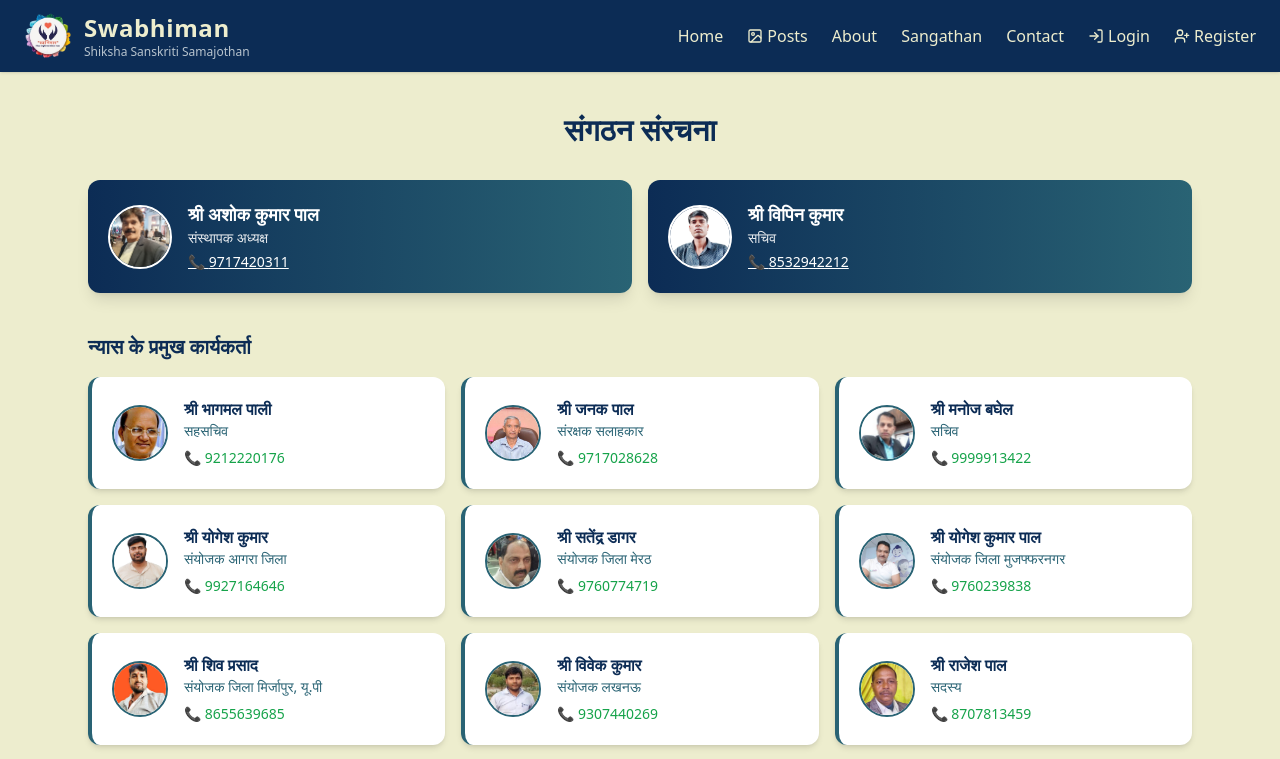
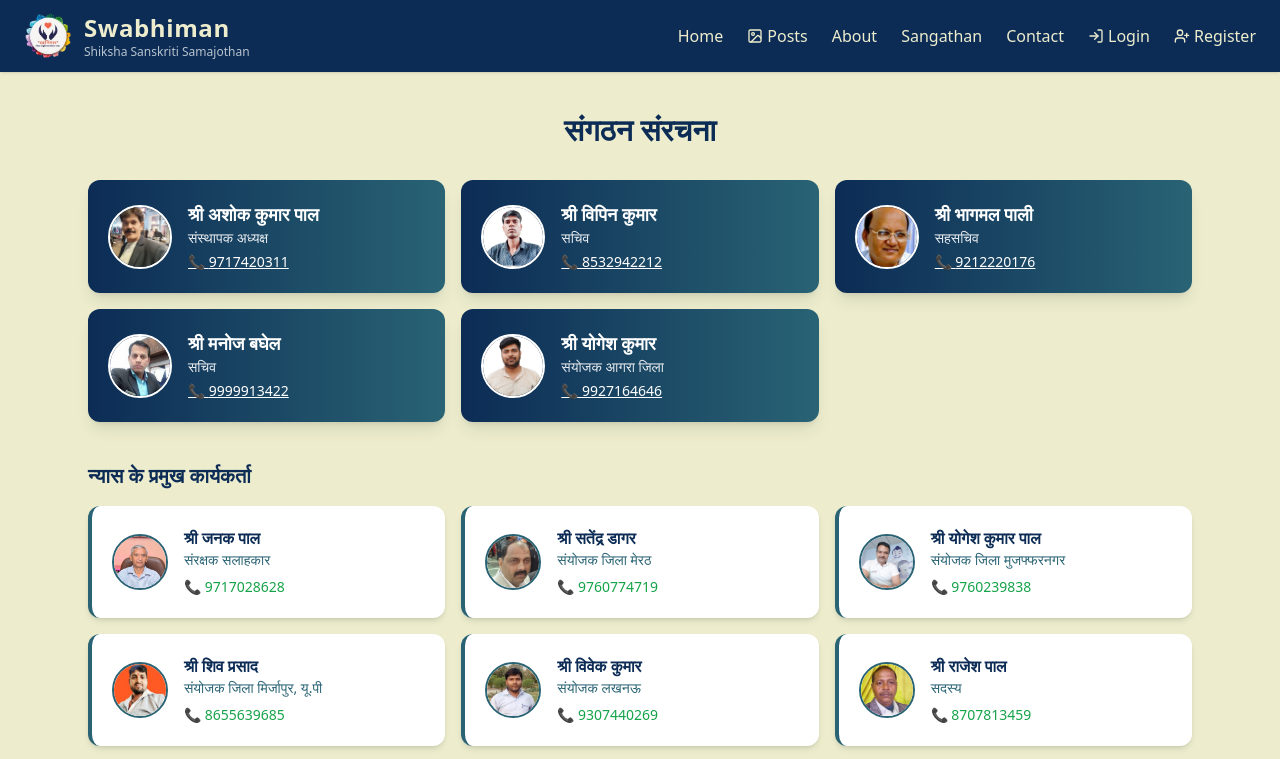
Before and after one commit to manasssengar2006/ssssNGO-Frontend, a React (Vite) app: page /sangathan in a window 1280 px wide. Shown: the top 759 px of the page. Built offline with nearby package versions, Linux system fonts and the light colour scheme.

Commit message:
Update Sangathan.jsx

```diff
--- a/src/pages/Sangathan.jsx
+++ b/src/pages/Sangathan.jsx
@@ -1,16 +1,12 @@
 import { motion } from "framer-motion";
 
-// Founder images (keep as imports)
+// Founder images
 import ashokImg from "../founders/ashok.jpg";
 import vipinImg from "../founders/vipin.jpg";
-
-
 
 import bhagmalImg from "../members/bhagmal.jpg";
 import janakImg from "../members/janak.jpg";
 import manojImg from "../members/manoj.jpg";
-import sureshImg from "../members/suresh.jpg";
-
 
 import yogeshAgraImg from "../members/yogesh-agra.jpg";
 import satendraImg from "../members/satendra.jpg";
@@ -25,6 +21,8 @@ import ashokRajImg from "../members/ashok-rajasthan.jpg";
 import sureshRajImg from "../members/suresh-rajasthan.jpg";
 
 import abhayImg from "../members/abhaysingh.jpg";
+
+// Founders
 const founders = [
   {
     name: "श्री अशोक कुमार पाल",
@@ -38,32 +36,100 @@ const founders = [
     phone: "8532942212",
     image: vipinImg,
   },
+  {
+    name: "श्री भागमल पाली",
+    role: "सहसचिव",
+    phone: "9212220176",
+    image: bhagmalImg,
+  },
+  {
+    name: "श्री मनोज बघेल",
+    role: "सचिव",
+    phone: "9999913422",
+    image: manojImg,
+  },
+  {
+    name: "श्री योगेश कुमार",
+    role: "संयोजक आगरा जिला",
+    phone: "9927164646",
+    image: yogeshAgraImg,
+  },
 ];
 
-// Members with image paths (NO IMPORTS)
+// Members
 const members = [
-
-
-
-  { name: "श्री भागमल पाली", role: "सहसचिव", phone: "9212220176", image: bhagmalImg },
-  { name: "श्री जनक पाल", role: "संरक्षक सलाहकार", phone: "9717028628", image: janakImg },
-  { name: "श्री मनोज बघेल", role: "सचिव", phone: "9999913422", image: manojImg },
-
-
-
-  { name: "श्री योगेश कुमार", role: "संयोजक आगरा जिला", phone: "9927164646", image: yogeshAgraImg },
-  { name: "श्री सतेंद्र डागर", role: "संयोजक जिला मेरठ", phone: "9760774719", image: satendraImg },
-  { name: "श्री योगेश कुमार पाल", role: "संयोजक जिला मुजफ्फरनगर", phone: "9760239838", image: yogeshMznImg },
-  { name: "श्री शिव प्रसाद", role: "संयोजक जिला मिर्जापुर, यू.पी", phone: "8655639685", image: shivImg },
-  { name: "श्री विवेक कुमार", role: "संयोजक लखनऊ", phone: "9307440269", image: vivekImg },
-  { name: "श्री राजेश पाल", role: "सदस्य", phone: "8707813459", image: rajeshImg },
-  { name: "श्री किशन कुमार", role: "सदस्य", phone: "9616795555", image: kishanImg },
-  { name: "श्री मंजीत सिंह वर्मा", role: "संयोजक उत्तराखंड", phone: "8279548484", image: manjeetImg },
-  { name: "श्री संदीप कुमार", role: "संयोजक जिला देहरादून", phone: "7895544350", image: sandeepImg },
-  { name: "श्री अशोक बगवास", role: "संयोजक जिला प्रतापगढ़, राजस्थान", phone: "8696831631", image: ashokRajImg },
-  { name: "श्री सुरेश चंद रियार", role: "संयोजक भरतपुर, राजस्थान", phone: "9694529215", image: sureshRajImg },
-
-  { name: "श्री अभय सिंह", role: "संयोजक बिहार प्रदेश", phone: "7739602108 / 7717782045", image: abhayImg },
+  {
+    name: "श्री जनक पाल",
+    role: "संरक्षक सलाहकार",
+    phone: "9717028628",
+    image: janakImg,
+  },
+  {
+    name: "श्री सतेंद्र डागर",
+    role: "संयोजक जिला मेरठ",
+    phone: "9760774719",
+    image: satendraImg,
+  },
+  {
+    name: "श्री योगेश कुमार पाल",
+    role: "संयोजक जिला मुजफ्फरनगर",
+    phone: "9760239838",
+    image: yogeshMznImg,
+  },
+  {
+    name: "श्री शिव प्रसाद",
+    role: "संयोजक जिला मिर्जापुर, यू.पी",
+    phone: "8655639685",
+    image: shivImg,
+  },
+  {
+    name: "श्री विवेक कुमार",
+    role: "संयोजक लखनऊ",
+    phone: "9307440269",
+    image: vivekImg,
+  },
+  {
+    name: "श्री राजेश पाल",
+    role: "सदस्य",
+    phone: "8707813459",
+    image: rajeshImg,
+  },
+  {
+    name: "श्री किशन कुमार",
+    role: "सदस्य",
+    phone: "9616795555",
+    image: kishanImg,
+  },
+  {
+    name: "श्री मंजीत सिंह वर्मा",
+    role: "संयोजक उत्तराखंड",
+    phone: "8279548484",
+    image: manjeetImg,
+  },
+  {
+    name: "श्री संदीप कुमार",
+    role: "संयोजक जिला देहरादून",
+    phone: "7895544350",
+    image: sandeepImg,
+  },
+  {
+    name: "श्री अशोक बगवास",
+    role: "संयोजक जिला प्रतापगढ़, राजस्थान",
+    phone: "8696831631",
+    image: ashokRajImg,
+  },
+  {
+    name: "श्री सुरेश चंद रियार",
+    role: "संयोजक भरतपुर, राजस्थान",
+    phone: "9694529215",
+    image: sureshRajImg,
+  },
+  {
+    name: "श्री अभय सिंह",
+    role: "संयोजक बिहार प्रदेश",
+    phone: "7739602108 / 7717782045",
+    image: abhayImg,
+  },
 ];
 
 // Member Card
@@ -75,14 +141,12 @@ const Card = ({ name, role, phone, image, index }) => (
     whileHover={{ y: -4 }}
     className="bg-white rounded-xl shadow-md p-5 border-l-4 border-[#296374] hover:shadow-lg transition flex items-center gap-4"
   >
-    {/* Image */}
     <img
       src={image || "/members/default.jpg"}
       alt={name}
       className="w-14 h-14 rounded-full object-cover border-2 border-[#296374]"
     />
 
-    {/* Content */}
     <div>
       <h3 className="font-semibold text-[#0C2C55]">{name}</h3>
       <p className="text-sm text-[#296374] mb-1">{role}</p>
@@ -109,7 +173,11 @@ const FounderCard = ({ name, role, phone, image }) => (
     <div>
       <h3 className="font-semibold text-lg">{name}</h3>
       <p className="text-sm opacity-90">{role}</p>
-      <a href={`tel:${phone}`} className="text-sm mt-1 inline-block underline">
+
+      <a
+        href={`tel:${phone}`}
+        className="text-sm mt-1 inline-block underline"
+      >
         📞 {phone}
       </a>
     </div>
@@ -129,7 +197,7 @@ const Sangathan = () => {
       </motion.h1>
 
       {/* Founders */}
-      <div className="grid md:grid-cols-2 gap-4 mb-10">
+      <div className="grid sm:grid-cols-2 lg:grid-cols-3 gap-4 mb-10">
         {founders.map((f, i) => (
           <FounderCard key={i} {...f} />
         ))}
```
